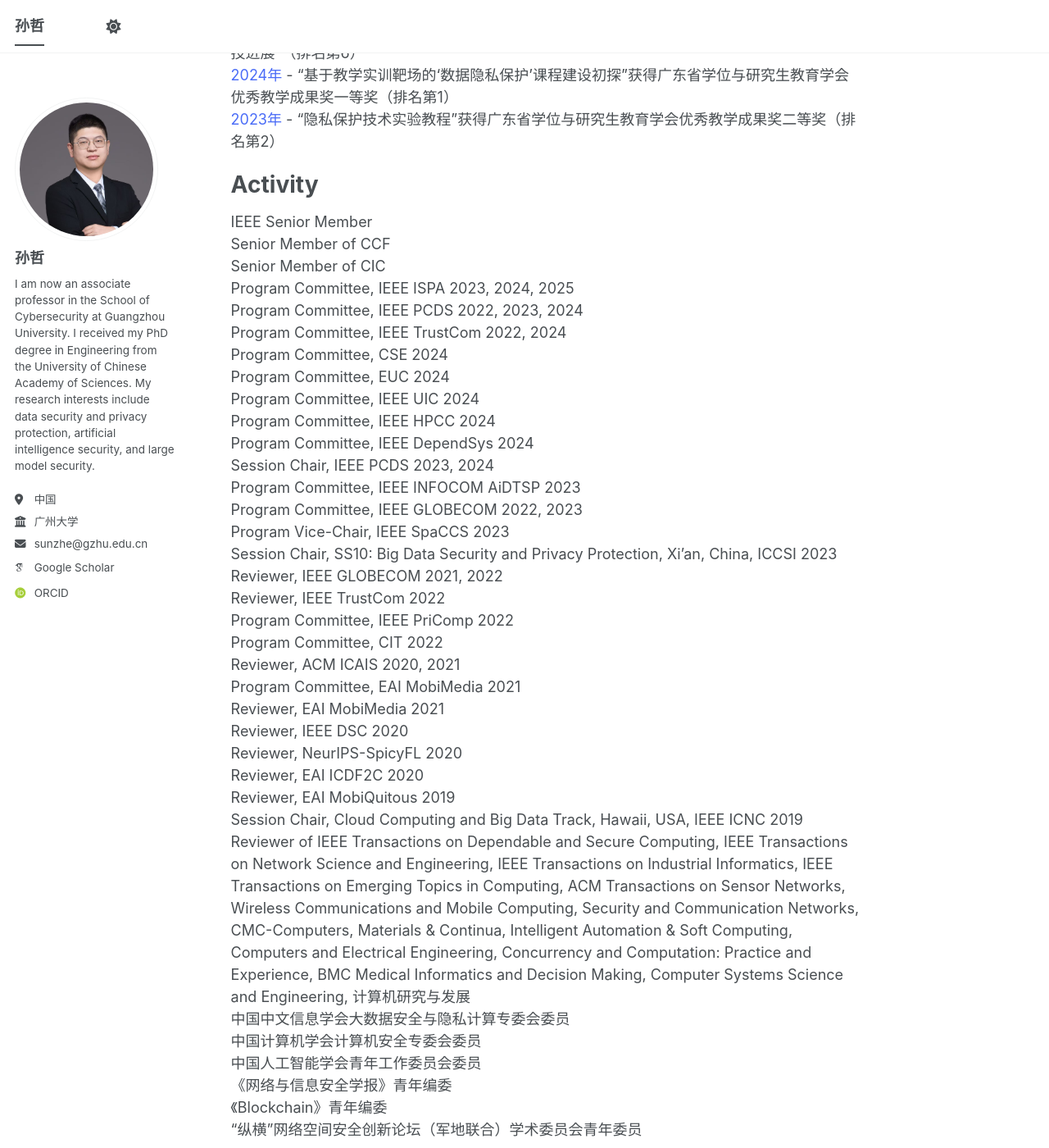
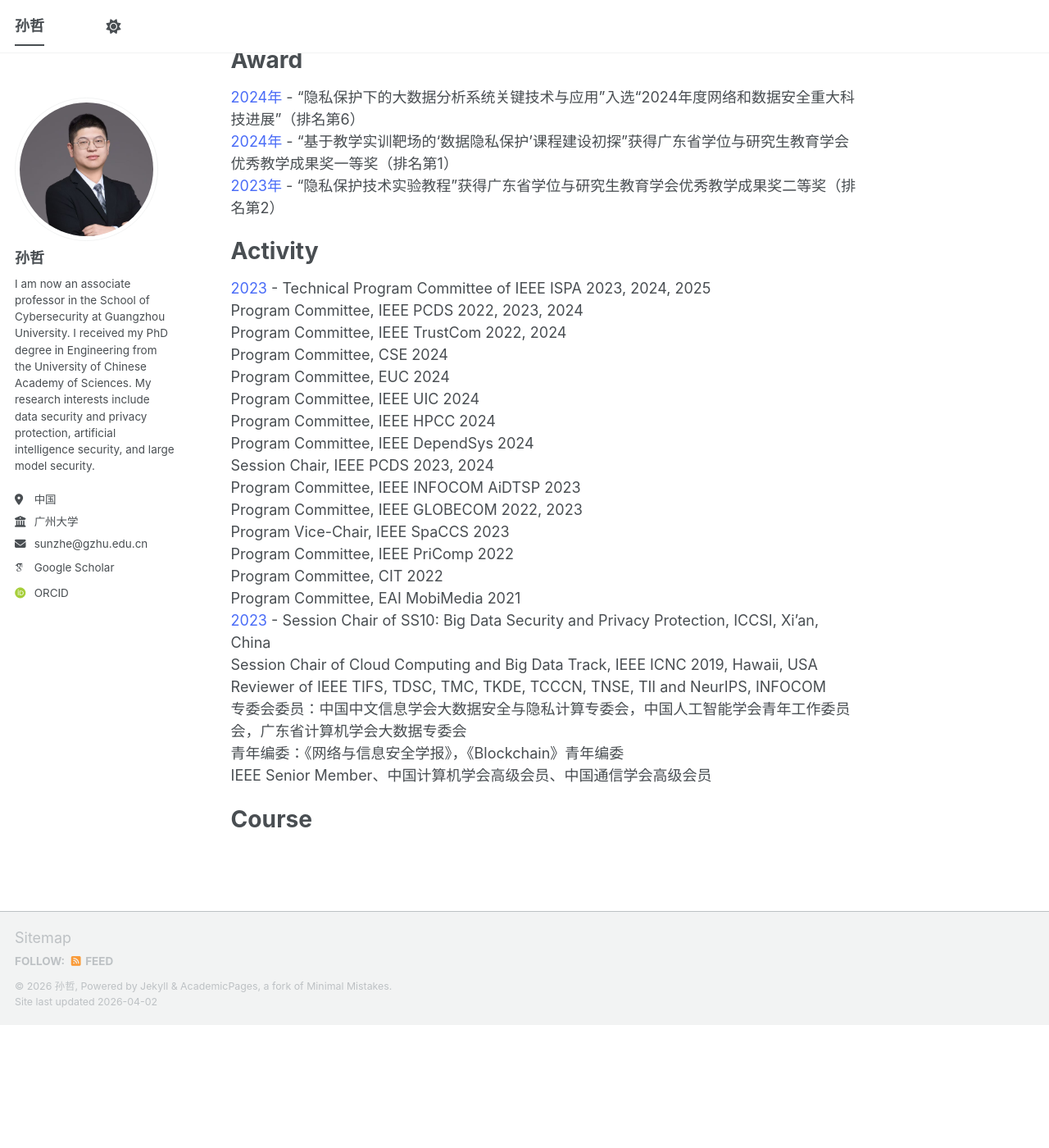
Before and after one commit to ZheSun208/ZheSun208.github.io, a Jekyll site: the page built from _pages/about.md, in a window 1280 px wide and 1400 px high, scrolled down 1939 px. Shown: the whole window at 82% size. Built offline with Jekyll 4.4.1, drawn with Linux system fonts in a browser that asks for light colours; some web fonts are replaced; a script bundle is joined from its source files by our own code; library files that are not in the unit come from our copies; after the commit the page ends 3189 px from its top, so only the background shows below that; some of the changed text lies outside the part shown.

Commit message:
Update about.md

```diff
--- a/_pages/about.md
+++ b/_pages/about.md
@@ -36,9 +36,12 @@
 <span style="color:#4a6cf7;">2020</span> - 1 papers are published/accepted by Computers & Security x 1
 <span style="color:#4a6cf7;">2019</span> - 2 papers are published/accepted by IEEE INFOCOM x 1, 通信学报 x 1
 <span style="color:#4a6cf7;">2018</span> - 2 papers are published/accepted by Engineering x 1, 信息安全学报 x 1
+<span style="color:#4a6cf7;">2026</span> - 祝贺研究生张澳海等腾讯混元数据LLM指令遵循攻防赛全国第1名！
+<span style="color:#4a6cf7;">2024</span> - 祝贺研究生邹昱夫等获得IEEE BDPC国际会议Excellent Oral Presentation Award!
 <span style="color:#4a6cf7;">2025</span> - 祝贺研究生黄尧炜等获得第六届中国人工智能大赛大模型对抗赛A级!
 <span style="color:#4a6cf7;">2025</span> - 祝贺研究生马新宇等获得第六届中国人工智能大赛大模型幻觉挑战赛B级!
 <span style="color:#4a6cf7;">2024</span> - 祝贺研究生梁雨桐等获得IEEE PCDS国际会议Best Paper Award!
+<span style="color:#4a6cf7;">2023</span> - 祝贺研究生陶富强等获得IEEE ICBD国际会议Best Presentation Award!
 <span style="color:#4a6cf7;">2022</span> - 祝贺研究生陶富强等获得第七届全国青年人工智能创新创业大会创新组二等奖！
 <span style="color:#4a6cf7;">2021</span> - 祝贺研究生万俊平等获得第六届全国青年人工智能创新创业大会创新组一等奖！
 
@@ -63,10 +66,7 @@
 
 Activity
 ======
-IEEE Senior Member
-Senior Member of CCF
-Senior Member of CIC
-Program Committee, IEEE ISPA 2023, 2024, 2025
+<span style="color:#4a6cf7;">2023</span> - Technical Program Committee of IEEE ISPA 2023, 2024, 2025
 Program Committee, IEEE PCDS 2022, 2023, 2024
 Program Committee, IEEE TrustCom 2022, 2024
 Program Committee, CSE 2024
@@ -78,26 +78,15 @@
 Program Committee, IEEE INFOCOM AiDTSP 2023
 Program Committee, IEEE GLOBECOM 2022, 2023
 Program Vice-Chair, IEEE SpaCCS 2023
-Session Chair, SS10: Big Data Security and Privacy Protection, Xi’an, China, ICCSI 2023
-Reviewer, IEEE GLOBECOM 2021, 2022
-Reviewer, IEEE TrustCom 2022
 Program Committee, IEEE PriComp 2022
 Program Committee, CIT 2022
-Reviewer, ACM ICAIS 2020, 2021
 Program Committee, EAI MobiMedia 2021
-Reviewer, EAI MobiMedia 2021
-Reviewer, IEEE DSC 2020
-Reviewer, NeurIPS-SpicyFL 2020
-Reviewer, EAI ICDF2C 2020
-Reviewer, EAI MobiQuitous 2019
-Session Chair, Cloud Computing and Big Data Track, Hawaii, USA, IEEE ICNC 2019
-Reviewer of IEEE Transactions on Dependable and Secure Computing, IEEE Transactions on Network Science and Engineering, IEEE Transactions on Industrial Informatics, IEEE Transactions on Emerging Topics in Computing, ACM Transactions on Sensor Networks, Wireless Communications and Mobile Computing, Security and Communication Networks, CMC-Computers, Materials & Continua, Intelligent Automation & Soft Computing, Computers and Electrical Engineering, Concurrency and Computation: Practice and Experience, BMC Medical Informatics and Decision Making, Computer Systems Science and Engineering, 计算机研究与发展
-中国中文信息学会大数据安全与隐私计算专委会委员
-中国计算机学会计算机安全专委会委员
-中国人工智能学会青年工作委员会委员
-《网络与信息安全学报》青年编委
-《Blockchain》青年编委
-“纵横”网络空间安全创新论坛（军地联合）学术委员会青年委员
+<span style="color:#4a6cf7;">2023</span> - Session Chair of SS10: Big Data Security and Privacy Protection, ICCSI, Xi’an, China
+Session Chair of Cloud Computing and Big Data Track, IEEE ICNC 2019, Hawaii, USA
+Reviewer of IEEE TIFS, TDSC, TMC, TKDE, TCCCN, TNSE, TII and NeurIPS, INFOCOM
+专委会委员：中国中文信息学会大数据安全与隐私计算专委会，中国人工智能学会青年工作委员会，广东省计算机学会大数据专委会
+青年编委：《网络与信息安全学报》，《Blockchain》青年编委
+IEEE Senior Member、中国计算机学会高级会员、中国通信学会高级会员
 
 Course
 ======
```
